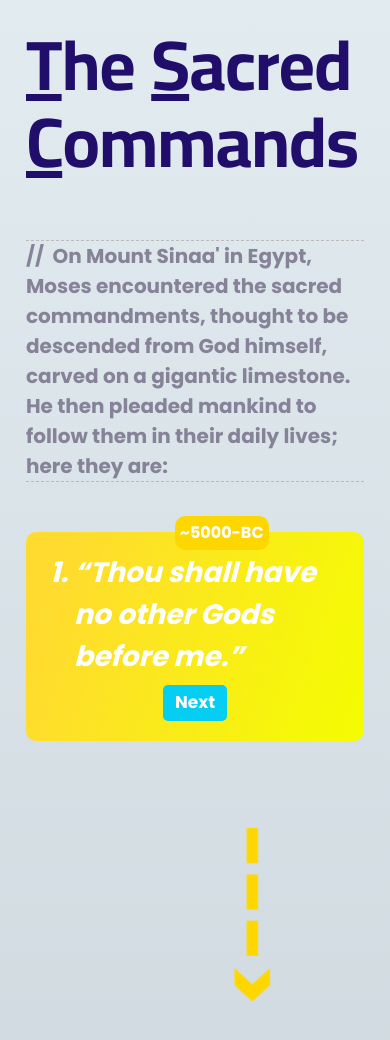
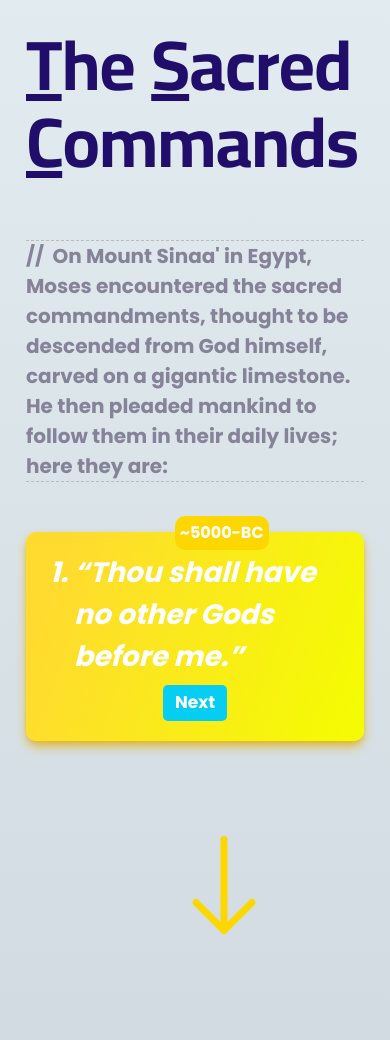
Before and after one commit to jmsazz00/Nas, a React (Create React App) app: page /surp in a window 390 px wide. Shown: the top 1040 px of the page. Built offline with nearby package versions, Linux system fonts and the light colour scheme; the HTML template or start-up script is replaced by a standard one.

Commit message:
Ultimate layout adjustment.

```diff
--- a/src/components/hero.js
+++ b/src/components/hero.js
@@ -8,7 +8,7 @@ const Hero = () => {
           <h1
             data-aos="fade-left"
             data-aos-duration="1200"
-            className="hero__header"
+            className="hero__header no-highlight"
           >
             An Intimate Friendship..
           </h1>
--- a/src/components/proposal.js
+++ b/src/components/proposal.js
@@ -2,6 +2,7 @@ import React, { useState, useEffect, useRef } from "react";
 import { toast } from "react-toastify";
 import { useCapitalizer } from "./../hooks/useCapitalizer";
 import { AiFillLike } from "react-icons/ai";
+import { BsArrowDown } from "react-icons/bs";
 import cmds from "../commands.json";
 
 function Proposal(props) {
@@ -14,7 +15,7 @@ function Proposal(props) {
   let [showQuest, setShowQuest] = useState(false);
   let [answer, setAnswer] = useState("");
 
-  const style = { color: "#fff", fontSize: "3em" };
+  const style = { color: "#fff", fontSize: "4em" };
 
   let handleClick = () => {
     setIndex(index + 1);
@@ -35,27 +36,32 @@ function Proposal(props) {
     let leftElement = left.current.classList;
     let rightElement = right.current.classList;
 
-    if (answer === "yes") toast.success("I'll think about it..");
-    else toast.error("Bteswe ayre");
+    if (answer === "yes") {
+      if (leftElement.contains("error")) lrAction("error", "rem");
 
-    if (answer === "yes") {
-      if (leftElement.contains("error")) {
-        leftElement.remove("error");
-        rightElement.remove("error");
-      }
-      leftElement.add("success");
-      rightElement.add("success");
+      lrAction("success", "add");
+      toast.success("I'll think about it..");
     } else {
-      if (leftElement.contains("success")) {
-        leftElement.remove("success");
-        rightElement.remove("success");
-      }
-      leftElement.add("error");
-      rightElement.add("error");
+      if (leftElement.contains("success")) lrAction("success", "rem");
+      lrAction("error", "add");
+      toast.error("Bteswe ay*e");
     }
 
     leftElement.add("like-move-left");
     rightElement.add("like-move-right");
+  };
+
+  let lrAction = (exp, action) => {
+    let leftElement = left.current.classList;
+    let rightElement = right.current.classList;
+
+    if (action === "rem") {
+      leftElement.remove(exp);
+      rightElement.remove(exp);
+    } else if (action === "add") {
+      leftElement.add(exp);
+      rightElement.add(exp);
+    }
   };
 
   useEffect(() => {
@@ -101,6 +107,7 @@ function Proposal(props) {
                 <a href={"#cmd" + (index - 1)}>Next</a>
               </button>
             )}
+            <BsArrowDown className="arrow" style={style} />
           </div>
         </div>
         {showQuest && (
@@ -112,7 +119,9 @@ function Proposal(props) {
               <AiFillLike style={style} />
             </span>
             <div className="proposal__quest" data-aos="zoom-in">
-              <h1>Will you LIGHT UP my night at prom?</h1>
+              <h1 className="no-highlight">
+                Will you LIGHT UP my night at prom?
+              </h1>
             </div>
             <form onSubmit={handleSubmit} className="proposal__ans">
               <div className="proposal__options">
@@ -124,7 +133,7 @@ function Proposal(props) {
                     type="radio"
                     id="opt1"
                   ></input>
-                  <label htmlFor="opt1">Yes</label>
+                  <label htmlFor="opt1">YES</label>
                 </div>
                 <span>OR</span>
                 <div className="form-group" data-aos="fade-left">
@@ -135,7 +144,7 @@ function Proposal(props) {
                     type="radio"
                     id="opt2"
                   ></input>
-                  <label htmlFor="opt2">No</label>
+                  <label htmlFor="opt2">NO</label>
                 </div>
               </div>
               <button
--- a/src/index.css
+++ b/src/index.css
@@ -29,9 +29,12 @@ html {
   scroll-behavior: smooth;
 }
 
-a:hover,
-a:active {
+a:where(:hover, :active) {
   text-decoration: none;
+}
+
+.no-highlight {
+  user-select: none;
 }
 
 /* Typography */
@@ -45,6 +48,7 @@ body {
   margin: 0;
   max-width: 100vw;
   overflow-x: hidden;
+  touch-action: pan-y;
 }
 
 h1,
@@ -69,7 +73,7 @@ h3 {
   font-size: 3rem;
 }
 
-@media screen and (min-width: 1028px) {
+@media (min-width: 1028px) {
   body {
     font-size: 1.8rem;
   }
@@ -148,7 +152,7 @@ h3 {
   margin: 0;
 }
 
-@media screen and (min-width: 768px) {
+@media (min-width: 768px) {
   .block__heading {
     display: flex;
     width: initial;
@@ -201,7 +205,7 @@ h3 {
   bottom: -50px;
 }
 
-@media screen and (min-width: 768px) {
+@media (min-width: 768px) {
   .hero-block {
     background-image: url(./images/hero1.webp);
     background-position: initial;
@@ -321,19 +325,14 @@ h3 {
   fill: #fff;
 }
 
-.icon--search {
-  height: 20px;
-  margin-right: 0.5rem;
-}
-
-@media screen and (min-width: 668px) {
+@media (min-width: 668px) {
   .icon-container {
     width: 90px;
     height: 90px;
   }
 }
 
-@media screen and (min-width: 1024px) {
+@media (min-width: 1024px) {
   .icon-container {
     width: 60px;
     height: 60px;
@@ -384,6 +383,7 @@ h3 {
   --grid-gap: 2rem;
   gap: var(--grid-gap);
   max-width: 100vw;
+  align-items: center;
 }
 
 .history__footer {
@@ -463,7 +463,7 @@ h3 {
   }
 }
 
-@media screen and (min-width: 768px) {
+@media (min-width: 768px) {
   #history {
     padding: 2rem;
   }
@@ -585,7 +585,7 @@ audio::-webkit-media-controls-panel {
   transform: translateX(100%);
 }
 
-@media screen and (min-width: 768px) {
+@media (min-width: 608px) {
   .memories__blocks {
     width: 60%;
   }
@@ -675,7 +675,7 @@ audio::-webkit-media-controls-panel {
   top: -20%;
 }
 
-@media screen and (min-width: 1024px) {
+@media (orientation: landscape) {
   .looks__block {
     flex-direction: row;
     height: 70vh;
@@ -752,6 +752,7 @@ audio::-webkit-media-controls-panel {
   padding: 2rem;
   position: relative;
   font-size: 2.5rem;
+  max-width: 460px;
 }
 
 .surp__warning::before {
@@ -812,7 +813,7 @@ audio::-webkit-media-controls-panel {
   }
 }
 
-@media screen and (min-width: 768px) {
+@media (min-width: 768px) {
   .surp__warning {
     max-width: 45%;
   }
@@ -850,22 +851,14 @@ audio::-webkit-media-controls-panel {
     rgb(244, 253, 0) 100.2%
   );
   padding: 2rem 0.8rem;
-  font-size: 2.8rem;
+  font-size: clamp(2.8rem, 3.5vw, 3.5rem);
   color: #fff;
   border-radius: 10px;
   text-align: center;
   position: relative;
   margin-bottom: 40rem;
-}
-
-.proposal__commands::after {
-  position: absolute;
-  content: "--->";
-  rotate: 90deg;
-  left: 40%;
-  bottom: -234px;
-  color: gold;
-  font-size: 8rem;
+  box-shadow: rgb(225, 180, 33) 0px 6px 12px -2px,
+    rgb(225, 180, 33) 0px 3px 7px -3px;
 }
 
 .proposal__commands::before {
@@ -877,6 +870,13 @@ audio::-webkit-media-controls-panel {
   background-color: gold;
   left: 44%;
   top: -16px;
+}
+
+.arrow {
+  position: absolute;
+  left: 42%;
+  bottom: -200px;
+  fill: gold;
 }
 
 .proposal__list {
@@ -947,6 +947,8 @@ audio::-webkit-media-controls-panel {
     rgba(255, 0, 0, 0.8) 100%
   );
   background-size: 300%;
+  box-shadow: rgba(0, 0, 0, 0.4) 0px 2px 4px,
+    rgba(0, 0, 0, 0.3) 0px 7px 13px -3px, rgba(0, 0, 0, 0.2) 0px -3px 0px inset;
 }
 
 .proposal__quest h1 {
@@ -999,10 +1001,9 @@ input[type="radio"] {
   margin-right: 0.25rem;
 }
 
-@media screen and (min-width: 1024px) {
+@media (min-width: 1024px) {
   .proposal__commands {
     text-align: end;
-    font-size: 3.5rem;
     padding: 2rem 4rem;
   }
 
@@ -1088,7 +1089,7 @@ input[type="radio"] {
 
 .like-move-right {
   opacity: 1;
-  right: 15px;
+  right: 0;
 }
 
 .like-move-left {
@@ -1096,13 +1097,9 @@ input[type="radio"] {
   left: 25px;
 }
 
-@media screen and (min-width: 1024px) {
+@media (min-width: 1024px) {
   .likes {
     width: 80px;
     height: 80px;
   }
-
-  .like-move-right {
-    right: 25px;
-  }
 }
```
